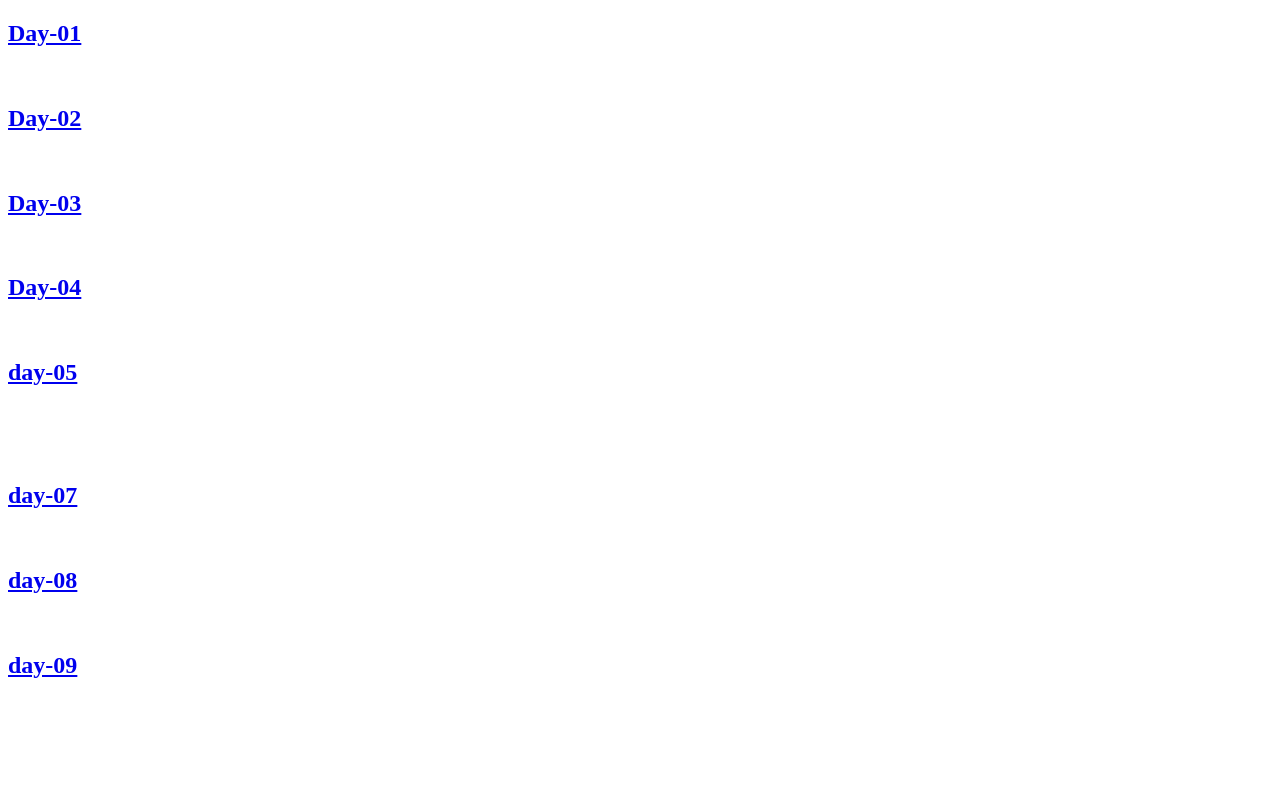
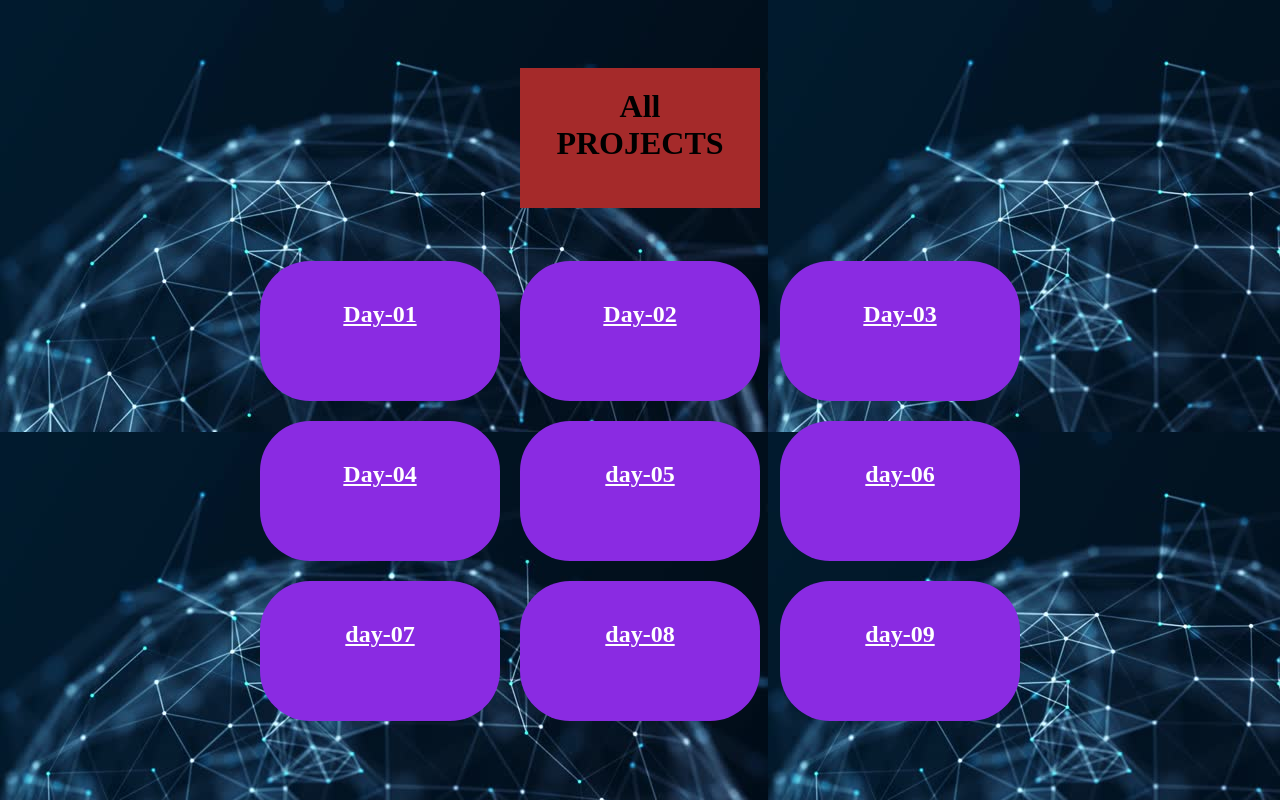
Before and after one commit to 1401gaurav/bca-practical, a plain HTML site: page index.html in a window 1280 px wide. Drawn offline with Linux system fonts and the light colour scheme.

Commit message:
added all project

```diff
--- a/index.html
+++ b/index.html
@@ -4,46 +4,83 @@
     <meta charset="UTF-8">
     <meta name="viewport" content="width=device-width, initial-scale=1.0">
     <title>Gaurav Repo</title>
+    <link rel="stylesheet" href="style.css">
 </head>
-<body>
+<body id="body">
+    <h1 id="gk">All PROJECTS</h1>
+
+
     <p>
-        <h2>
+        <div class="card">
+
+
+          <!-- day-1 -->
+
+
+
+            <section class="rr">
+        <h1>
+
             <a href=".bca-practical/bcaday-01/index.html">Day-01</a>
-        </h2>
-        <br>
-        <h2>
-            <a href="/day-02/index.html">Day-02</a>
-        </h2>
-        <br>
-        <h2>
-            <a href="/day-03/contact.html">Day-03</a>
-        </h2>
-        <br>
-        <h2>
-            <a href="/day-04/index.html">Day-04</a>
-        </h2>
-        <br>
-        <h2>
-            <a href="/day-05/index.html">day-05</a>
-        </h2>
+        </h1>
 
-        <br>
-        <h2>
-            <a href="/day-06/college-portal.html"><day-06></day-06></a>
-        </h2>
-        <br>
-        <h2>
-            <a href="/day-07/student-profile.html">day-07</a>
-        </h2>
-        <br>
-        <h2>
-            <a href="/day-08/index.html">day-08</a>
-        </h2>
-        <br>
-        <h2>
-            <a href="/day-09/index.html">day-09</a>
-        </h2>
+        </section>
 
+
+        <!-- day-2 -->
+
+        <section class="rr">
+        <h1>
+            <a href="/.day-02/index.html">Day-02</a>
+        </h1>
+        </section>
+
+        <!-- day-3 -->
+
+        <section class="rr">
+        <h1>
+            <a href="/.day-03/contact.html">Day-03</a>
+        </h1>
+        </section>
+
+    <!-- day-04 -->
+     <section class="rr">
+        <h1>
+            <a href="/.day-04/index.html">Day-04</a>
+        </h1>
+        </section>
+
+        <!-- day-05 -->
+         <section class="rr">
+        <h1>
+            <a href="/.day-05/index.html">day-05</a>
+        </h1>
+        </section>
+        <!-- day-06 -->
+         <section class="rr">
+            <h1>
+            <a href="/.day-06/college-portal.html">day-06</a>
+        </h1>
+        </section>
+        <!-- day-07 -->
+         <section class="rr">
+        <h1>
+            <a href="/.day-07/student-profile.html">day-07</a>
+        </h1>
+        </section>
+        <!-- day-08 -->
+         <section class="rr">
+        <h1>
+            <a href="/.day-08/index.html">day-08</a>
+        </h1>
+        </section>
+        <!-- day-09 -->
+         <section class="rr">
+        <h1>
+            <a href="/.day-09/index.html">day-09</a>
+        </h1>
+        </section>
+    </div>
 
     </p>
 </body>
--- /dev/null
+++ b/style.css
@@ -0,0 +1,46 @@
+body{
+    display: flex;
+    flex-direction: column;
+    align-items: center;
+    justify-content: center;
+    min-height: 100vh;
+    margin: 0;
+    padding: 0;
+    grid-template-columns: auto auto auto;
+
+}
+.card{
+  display: grid;
+  grid-template-columns: repeat(3,1fr);
+  gap: 20px;
+
+}
+h1{
+    text-align: center;
+    color: g;
+}
+a{
+    color: white;
+}
+
+.rr{
+    background-color: blueviolet;
+    padding: 20px;
+    border-radius: 50px;
+    height: 100px;
+    width: 200px;
+
+}
+#gk{
+    background-color: brown;
+    padding: 20px;
+    border border-radius: 50px;
+
+    height: 100px;
+    width:200px;
+
+
+}
+body{
+    background-image: url(imagess.jpg);
+}
```
Also changed, not shown: imagess.jpg (added).
